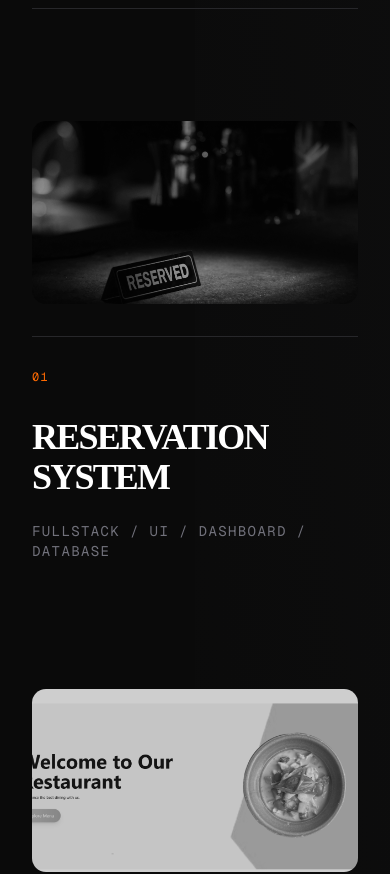
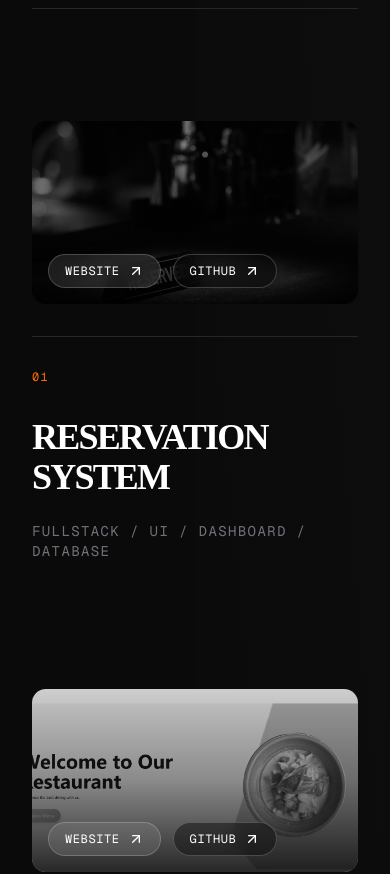
Before and after one commit to Poomsanthong/PoomSan-Porfolio, a Next.js app: page / in a window 390 px wide. Shown: the part 3780-4654 px from the top of the page. Built offline with nearby package versions, Linux system fonts and the light colour scheme.

Commit message:
refrator : made the project links button appears on mobile devices and hidden on desktop to be hover.
rewrote the README File

```diff
--- a/components/Projects.tsx
+++ b/components/Projects.tsx
@@ -104,13 +104,13 @@ function ProjectCard({ project, index }: { project: Project; index: number }) {
           className="w-full h-[120%] object-cover opacity-80 group-hover:opacity-100 group-hover:scale-105 transition-all duration-700 origin-center filter grayscale group-hover:grayscale-0"
         />
         {/* when project is hovered  */}
-        <div className="absolute inset-0 bg-gradient-to-t from-black/80 via-black/30 to-transparent opacity-0 group-hover:opacity-100 transition-opacity duration-500 flex items-end justify-between p-8">
-          <div className="flex gap-3 transform translate-y-8 group-hover:translate-y-0 opacity-0 group-hover:opacity-100 transition-all duration-500 ease-out">
+        <div className="absolute inset-0 flex items-end justify-between bg-gradient-to-t from-black/80 via-black/30 to-transparent p-4 opacity-100 transition-opacity duration-500 md:p-8 lg:opacity-0 lg:group-hover:opacity-100">
+          <div className="flex w-full flex-wrap gap-3 opacity-100 transition-all duration-500 ease-out lg:w-auto lg:translate-y-8 lg:opacity-0 lg:group-hover:translate-y-0 lg:group-hover:opacity-100">
             <a
               href={project.website}
               target="_blank"
               rel="noreferrer"
-              className="inline-flex items-center gap-2 rounded-full border border-white/20 bg-white/10 px-5 py-3 text-sm font-mono uppercase tracking-wider text-white backdrop-blur-sm transition-colors duration-300 hover:bg-white hover:text-black"
+              className="inline-flex items-center gap-2 rounded-full border border-white/20 bg-white/10 px-4 py-2 text-xs font-mono uppercase tracking-wider text-white backdrop-blur-sm transition-colors duration-300 hover:bg-white hover:text-black md:px-5 md:py-3 md:text-sm"
             >
               Website
               <ArrowUpRight size={16} />
@@ -119,7 +119,7 @@ function ProjectCard({ project, index }: { project: Project; index: number }) {
               href={project.github}
               target="_blank"
               rel="noreferrer"
-              className="inline-flex items-center gap-2 rounded-full border border-white/20 bg-black/40 px-5 py-3 text-sm font-mono uppercase tracking-wider text-white backdrop-blur-sm transition-colors duration-300 hover:border-orange-400 hover:bg-orange-400 hover:text-black"
+              className="inline-flex items-center gap-2 rounded-full border border-white/20 bg-black/40 px-4 py-2 text-xs font-mono uppercase tracking-wider text-white backdrop-blur-sm transition-colors duration-300 hover:border-orange-400 hover:bg-orange-400 hover:text-black md:px-5 md:py-3 md:text-sm"
             >
               GitHub
               <ArrowUpRight size={16} />
```
Also changed, not shown: 1 other file (tests, documents, lock files or other folders).
